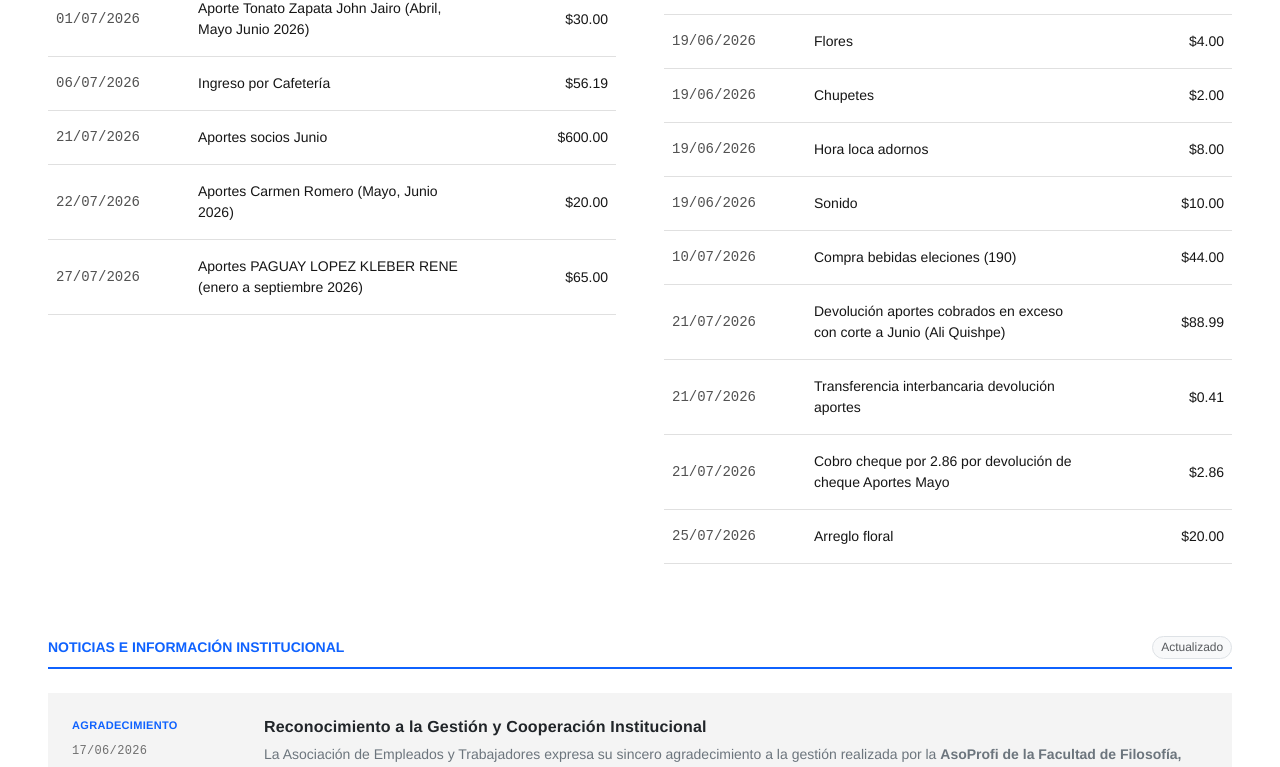
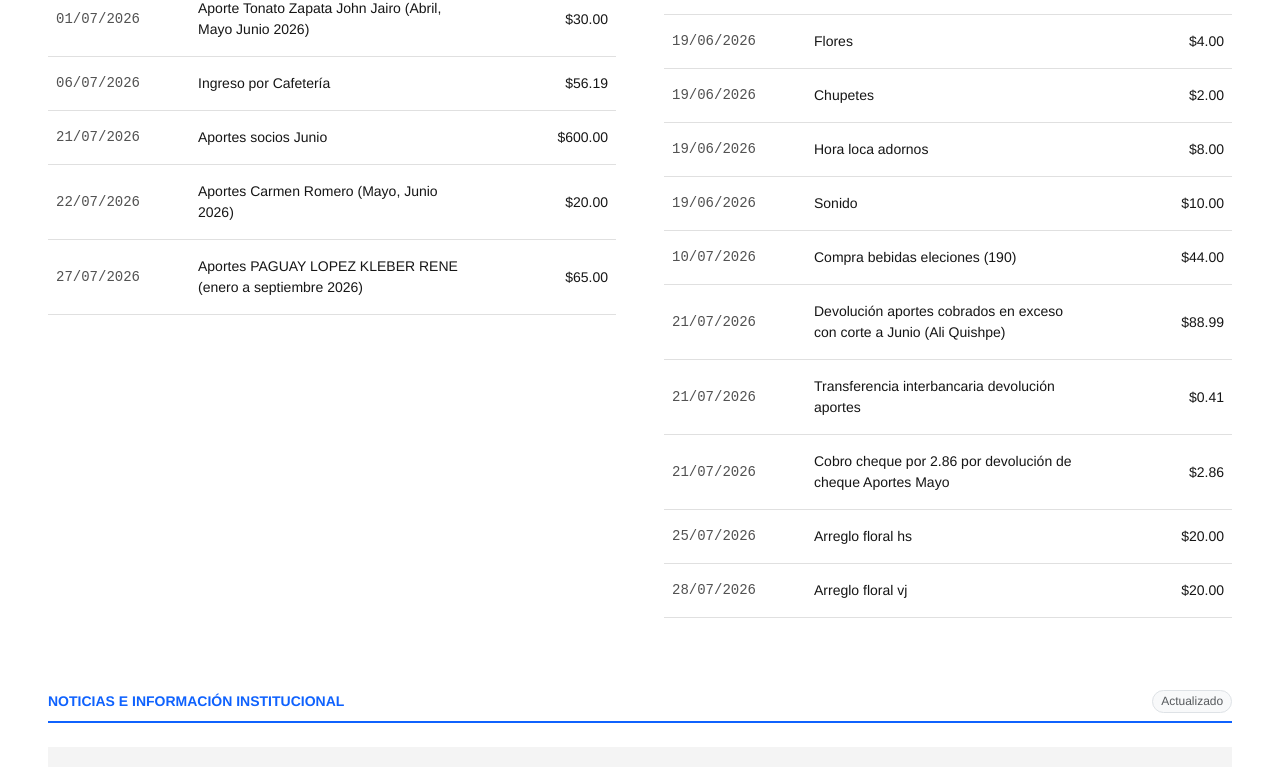
Before and after one commit to jjorgeadrian007/cuentas_aso, a React (Vite) app: page / in a window 1280 px wide. Shown: the part 884-1651 px from the top of the page. Built offline with nearby package versions, Linux system fonts and the light colour scheme.

Commit message:
aporte-arreglo-floral

```diff
--- a/src/App.jsx
+++ b/src/App.jsx
@@ -34,7 +34,8 @@ export default function DashboardAsociacion() {
     { id: 12, fecha: "21/07/2026", nombre: "Devolución aportes cobrados en exceso con corte a Junio (Ali Quishpe)", valor: 88.99 },
     { id: 13, fecha: "21/07/2026", nombre: "Transferencia interbancaria devolución aportes", valor: 0.41 },
     { id: 14, fecha: "21/07/2026", nombre: "Cobro cheque por 2.86 por devolución de cheque Aportes Mayo", valor: 2.86 },
-    { id: 15, fecha: "25/07/2026", nombre: "Arreglo floral", valor: 20.00 },
+    { id: 15, fecha: "25/07/2026", nombre: "Arreglo floral hs", valor: 20.00 },
+    { id: 16, fecha: "28/07/2026", nombre: "Arreglo floral vj", valor: 20.00 },
 
   ]);
 
```
